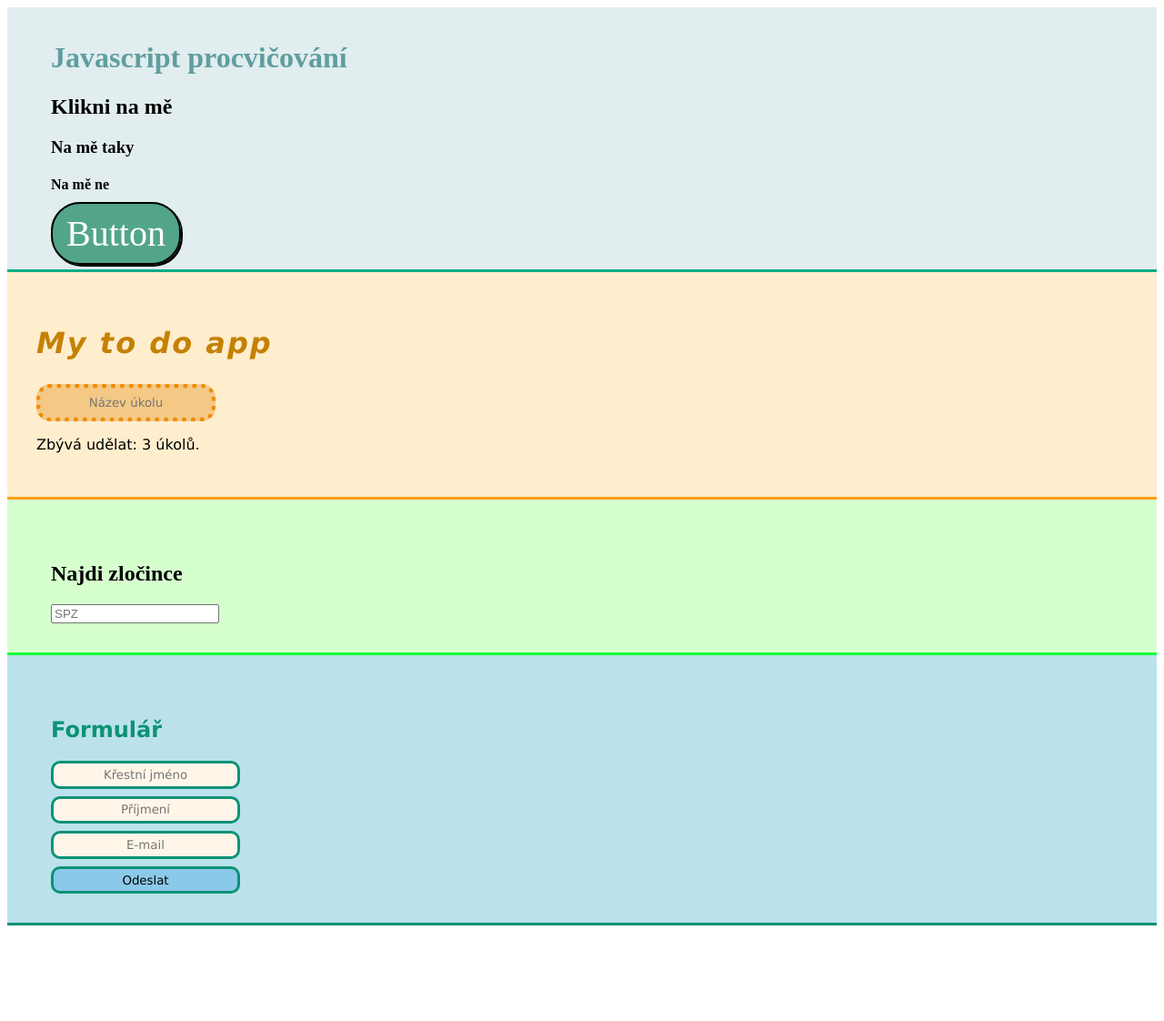
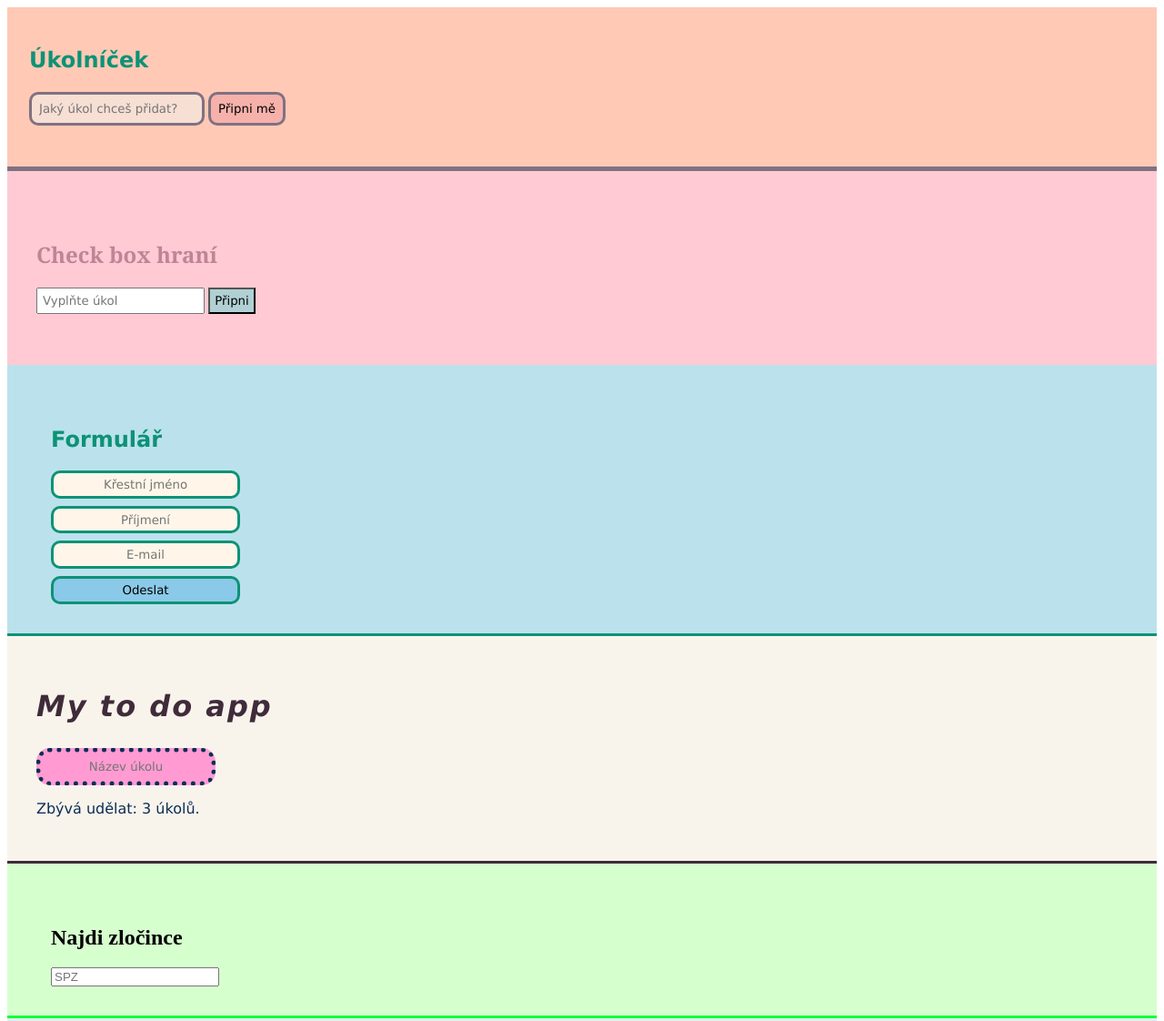
Before and after one commit to SweetXhenia/javascript, a plain HTML site: page index.html in a window 1280 px wide. Shown: the top 1122 px of the page at 91% size. Before the commit the page ends 1025 px from the top, so only its background shows below. Drawn offline with Linux system fonts and the light colour scheme.

Commit message:
checkbox

```diff
--- a/index.html
+++ b/index.html
@@ -9,6 +9,79 @@
   <body>
 
 
+
+
+    <div id="todoappPart">
+      <h2 class="todoappPart__heading">Úkolníček</h2>
+      <form class="todoappPart__form">
+        <input
+          type="text"
+          id="todoappPart__form--inputText"
+          placeholder="Jaký úkol chceš přidat?"
+          name="task"
+        />
+        <input
+          type="submit"
+          id="todoappPart__form--inputSumbit"
+          value="Připni mě"
+        />
+      </form>
+      <div id="todoappPart__results">
+
+      </div>
+    </div>
+
+
+
+
+
+
+
+    <div class="checkboxPart">
+      <!-- <label for="my-checkbox">Zaškrtni mě</label>
+  <input type="checkbox" id="my-checkbox"> -->
+      <h2>Check box hraní</h2>
+      <form id="my-form">
+        <input
+          type="text"
+          placeholder="Vyplňte úkol"
+          id="my-form-Input"
+          name="task"
+        />
+        <input type="submit" value="Připni" class="checkboxSubmit" />
+      </form>
+      <div id="results"></div>
+    </div>
+
+    <div class="formularPart">
+      <h2 class="formHeading">Formulář</h2>
+      <form id="testForm">
+        <input type="text" placeholder="Křestní jméno" name="firstName" />
+        <input type="text" placeholder="Příjmení" name="secondName" />
+        <input type="email" placeholder="E-mail" name="email" />
+        <input type="submit" value="Odeslat" />
+      </form>
+      <div id="from-form"></div>
+    </div>
+
+    <div class="todoapp">
+      <h2>My to do app</h2>
+      <!-- <a href="#" class="button2">Tlačítko</a>
+      <button class="btn-1">První tlačítko</button>
+      <button class="btn-2">Druhé tlačítko</button>
+      <input type="text" id="input-text" placeholder="Jméno a příjmení" /> -->
+      <input type="text" placeholder="Název úkolu" id="inputUkol" />
+      <p id="pocetZbylychUkolu"></p>
+      <p id="pocetShodnychUkolu"></p>
+      <div id="vypisUkolu"></div>
+    </div>
+
+    <div class="criminalsPart">
+      <h2>Najdi zločince</h2>
+      <input type="text" id="licence-plate" placeholder="SPZ" />
+      <div id="idCriminal"></div>
+    </div>
+
     <div class="heading">
       <h1>Javascript procvičování</h1>
       <h2 class="interactive">Klikni na mě</h2>
@@ -17,47 +90,6 @@
       <a href="#">Button</a>
     </div>
 
-
-
-    <div class="todoapp">
-      <h2>My to do app</h2>
-      <!-- <a href="#" class="button2">Tlačítko</a>
-      <button class="btn-1">První tlačítko</button>
-      <button class="btn-2">Druhé tlačítko</button>
-      <input type="text" id="input-text" placeholder="Jméno a příjmení" /> -->
-      <input type="text" placeholder="Název úkolu" id="inputUkol">
-      <p id="pocetZbylychUkolu"></p>
-      <p id="pocetShodnychUkolu"></p>
-      <div id="vypisUkolu"></div>
-    </div>
-
-
-
-
-    <div class="criminalsPart">
-      <h2>Najdi zločince</h2>
-      <input type="text" id="licence-plate" placeholder="SPZ" />
-      <div id="idCriminal">
-
-      </div>
-    </div>
-
-
-
-
-<div class="formularPart">
-  <h2 class="formHeading">Formulář</h2>
-  <form id="testForm">
-    <input type="text" placeholder="Křestní jméno" name="firstName">
-    <input type="text" placeholder="Příjmení" name="secondName">
-    <input type="email" placeholder="E-mail" name="email">
-    <input type="submit" value="Odeslat">
-  </form>
-  <div id="from-form"></div>
-</div>
-
-
-
     <script src="script.js"></script>
   </body>
 </html>
--- a/script.js
+++ b/script.js
@@ -266,16 +266,106 @@ document
     //todo přístup k obsahu inputu
     //console.log(event.target.elements.firstName.value);
 
+    //todo přiřezení hodnot z inputu do proměnné
+    let formName = event.target.elements.firstName.value;
+    let formSecondName = event.target.elements.secondName.value;
+    let formEmail = event.target.elements.email.value;
+
     //todo vytvoříme odstavec a přidáme text z inputu
     let paragraph = document.createElement("p");
-    paragraph.innerHTML = `Jméno: ${event.target.elements.firstName.value}, <br>
-    Příjmení: ${event.target.elements.secondName.value}, <br>
-    E-mail: ${event.target.elements.email.value}`;
+    paragraph.innerHTML = `Jméno: <b>${formName}</b> <br>
+    Příjmení: <b>${formSecondName}</b> <br>
+    E-mail:<b> ${formEmail}</b>`;
     document.querySelector("#from-form").appendChild(paragraph);
-
 
     //todo po odeslání vymaže obsah inputu
     event.target.elements.firstName.value = "";
     event.target.elements.secondName.value = "";
     event.target.elements.email.value = "";
   });
+//////
+//////
+//////
+//////
+//////
+//////
+//////
+//////
+//////
+//////
+//////
+//////
+//////
+//////
+//////
+//////
+//! Checkbox part
+
+/* let myCheckBox = document.querySelector("#my-checkbox")
+myCheckBox.addEventListener("change", function(event){
+}) */
+
+let myForm = document.querySelector("#my-form");
+let count = 0;
+
+myForm.addEventListener("submit", function (event) {
+  //todo vypneme výchozí chování formuláře
+  event.preventDefault();
+
+  //todo přístup k obsahu políčka (vypíše)
+  //console.log(event.target.elements.task.value);
+
+  //todo count zvyšujeme o jedna
+  //count = count + 1
+  count += 1; //todo lepší pro zápis, dělá to samé
+
+  let input = document.createElement("input");
+  input.type = "checkbox";
+  input.id = `testovací-${count}`;
+  document.querySelector("#results").appendChild(input);
+
+  let label = document.createElement("label");
+  label.textContent = event.target.elements.task.value
+
+  //todo jaký atribut  ↓ a jakou hodnotu ↓
+  label.setAttribute("for", `testovací-${count}`)
+  document.querySelector("#results").appendChild(label)
+
+
+  //todo vyčistí input
+  event.target.elements.task.value = "";
+});
+
+
+let todoappForm = document.querySelector(".todoappPart__form")
+let todoappCount = 0;
+
+todoappForm.addEventListener("submit", function(e){
+  e.preventDefault();
+
+  todoappCount += 1;
+
+  let input = document.createElement("input");
+  input.type = "checkbox";
+  input.id = `task-${todoappCount}`
+  document.querySelector("#todoappPart__results").appendChild(input)
+
+  let label = document.createElement("label")
+  label.textContent = e.target.elements.task.value
+  label.setAttribute("for", `task-${todoappCount}`)
+  document.querySelector("#todoappPart__results").appendChild(label)
+
+input.addEventListener("change", function(e){
+  if(input.checked){
+    label.style.textDecoration = "line-through"
+    label.style.fontWeight = 100
+    label.style.opacity = .5
+  } else {
+    label.style.textDecoration = "none"
+    label.style.fontWeight = 600
+    label.style.opacity = 1
+  }
+})
+
+  e.target.elements.task.value = "";
+})
--- a/style.css
+++ b/style.css
@@ -21,23 +21,24 @@ h1 {
   background-color: rgb(211, 143, 42);
   box-shadow: 2px 2px black;
 }
-.button2:hover{
+.button2:hover {
   background-color: rgb(255, 145, 0);
   box-shadow: 3px 3px black;
   color: rgba(0, 0, 0, 0.582);
 }
-.heading{
+.heading {
   padding: 1rem 3rem 1rem;
   border-bottom: 3px solid rgb(13, 172, 137);
   background-color: rgba(95, 158, 160, 0.185);
 }
-.todoapp{
+.todoapp {
   padding: 2rem 2rem 1rem;
-  border-bottom: 3px solid rgb(255, 160, 17);
-  background-color: rgba(255, 166, 0, 0.192);
+  border-bottom: 3px solid #402b3a;
+  background-color: #f8f4ec;
   font-family: Verdana, Geneva, Tahoma, sans-serif;
+  color: #0c2d57;
 }
-.todoapp button  {
+.todoapp button {
   display: block;
   margin: 1rem;
 }
@@ -45,62 +46,139 @@ h1 {
   display: inline-block;
 }
 .todoapp h2 {
-  color: rgb(197, 129, 2);
+  color: #402b3a;
   font-style: italic;
   letter-spacing: 2px;
   font-size: 2rem;
 }
-#vypisUkolu{
-  padding: .5rem;
+#vypisUkolu {
+  padding: 0.5rem;
   border-radius: 15px;
-
 }
-#inputUkol{
-  padding: .5rem;
+#inputUkol {
+  padding: 0.5rem;
   border-radius: 15px;
-  border: 5px dotted rgb(241, 140, 7);
+  border: 5px dotted #0c2d57;
   font-family: Verdana, Geneva, Tahoma, sans-serif;
-  background-color: rgba(241, 191, 115, 0.781);
-  transition: ease-in-out .2s;
+  background-color: #ff9bd2;
+  transition: ease-in-out 0.2s;
   text-align: center;
+  color: #0c2d57;
 }
-#inputUkol:focus-visible{
+#inputUkol:focus-visible {
   border: 5px dotted rgb(134, 80, 8);
   outline: none;
-background-color: rgba(231, 207, 71, 0.377);
+  background-color: #f8f4ec;
   padding: 1rem;
-transition: ease-in-out .2s;
+  transition: ease-in-out 0.2s;
 }
-.criminalsPart{
+.criminalsPart {
   padding: 3rem 3rem 2rem;
   border-bottom: 3px solid rgb(17, 255, 57);
   background-color: rgba(43, 255, 0, 0.192);
 }
 
-.formularPart{
+.formularPart {
   padding: 3rem 3rem 2rem;
-  border-bottom: 3px solid #0D9276;
-  background-color: #BBE2EC;
-  color: #0D9276;
+  border-bottom: 3px solid #0d9276;
+  background-color: #bbe2ec;
+  color: #0d9276;
 }
-.formHeading{
+.formHeading {
   font-family: Verdana, Geneva, Tahoma, sans-serif;
 }
-#testForm{
+#testForm {
   display: flex;
   flex-direction: column;
   width: 13rem;
-  gap: .5rem;
+  gap: 0.5rem;
 }
-#testForm input{
-  padding: .3rem;
+#testForm input {
+  padding: 0.3rem;
   font-family: Verdana, Geneva, Tahoma, sans-serif;
   text-align: center;
-  border: 3px solid #0D9276;
+  border: 3px solid #0d9276;
   border-radius: 10px;
-  background-color: #FFF6E9;
-
+  background-color: #fff6e9;
 }
-#testForm input:last-child{
+#testForm input:last-child {
   background-color: #40a2e362;
 }
+
+#from-form {
+  font-size: 1.3rem;
+  line-height: 2rem;
+}
+
+/* .checkboxPart{
+  display: flex;
+
+  & label{
+ order: 1;
+  }
+
+  & input{
+    order: 2;
+  }
+}
+
+
+#my-checkbox:checked + label {
+text-decoration: line-through;
+} */
+.checkboxPart {
+  padding: 3.5rem 2rem;
+  background-color: #ffcad4;
+  color: #c08497;
+  font-family: Cambria, Cochin, Georgia, Times, "Times New Roman", serif;
+
+  & .checkboxSubmit {
+    background-color: #b0d0d3;
+  }
+  & input {
+    font-family: Verdana, Geneva, Tahoma, sans-serif;
+    padding: 5px;
+  }
+}
+
+#todoappPart {
+  background-color: #ffc9b5;
+  padding: 1.5rem;
+  border-bottom: 5px solid #807182;
+  & .todoappPart__heading {
+    color: #0d9276;
+    font-family: Verdana, Geneva, Tahoma, sans-serif;
+  }
+}
+
+.todoappPart__form {
+  margin: 1.3rem 0rem;
+}
+
+#todoappPart__form--inputText {
+  padding: 0.5rem;
+  font-family: Verdana, Geneva, Tahoma, sans-serif;
+  border-radius: 10px;
+  background-color: #f7dfd4;
+  border: 3px solid #807182;
+}
+
+#todoappPart__form--inputSumbit{
+  padding: .5rem;
+  border-radius: 10px;
+  border: 3px solid #807182;
+  background-color: #F7B1AB;
+  font-family: Verdana, Geneva, Tahoma, sans-serif;
+}
+
+#todoappPart__results {
+  display: grid;
+  grid-template-columns: auto 1fr;
+  row-gap: 1rem;
+  font-family: Verdana, Geneva, Tahoma, sans-serif;
+  color: #443a46;
+  font-weight: 600;
+}
+#todoappPart__results label{
+  transition: .3s ;
+}
```
Lines whose indentation alone changed are shown as unchanged.
